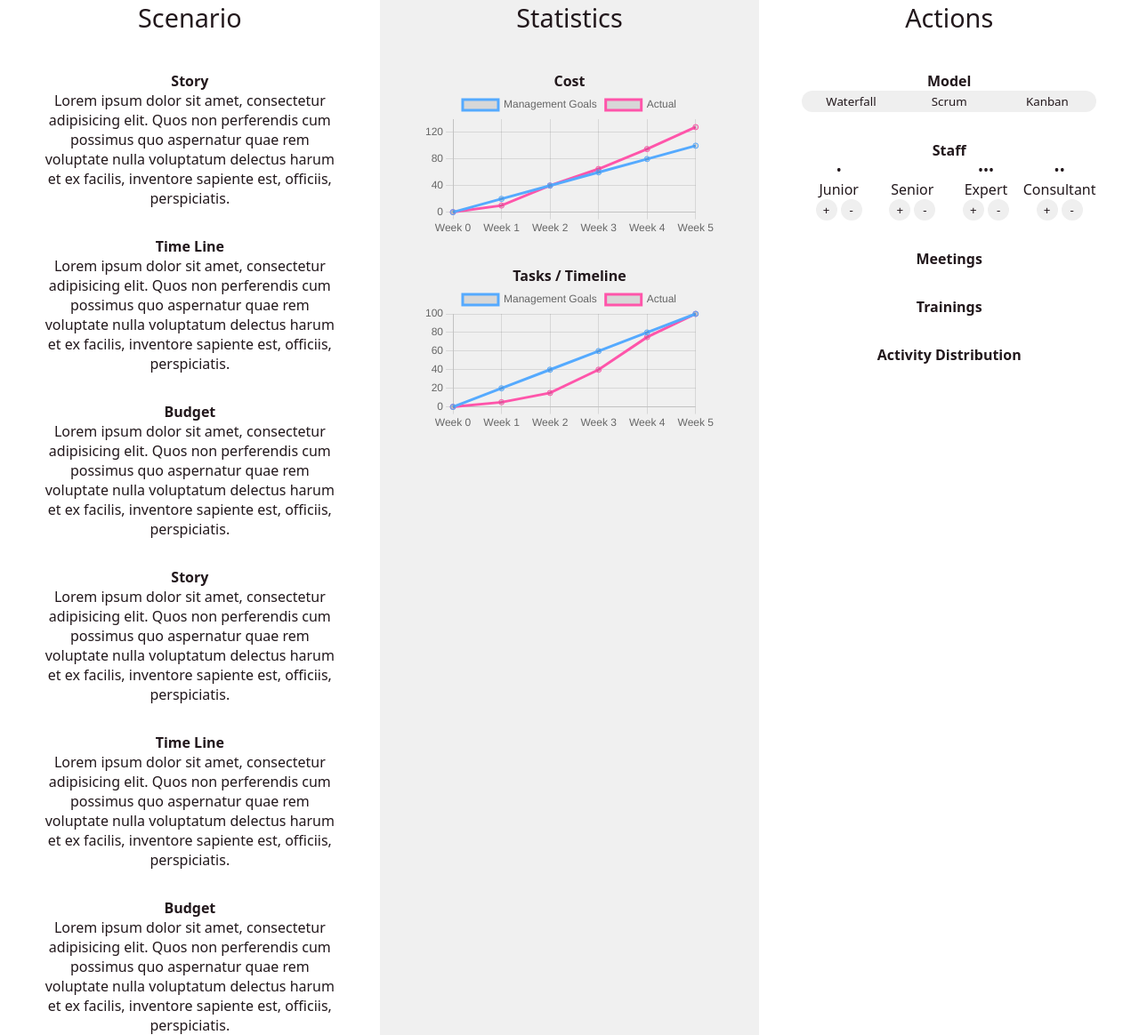
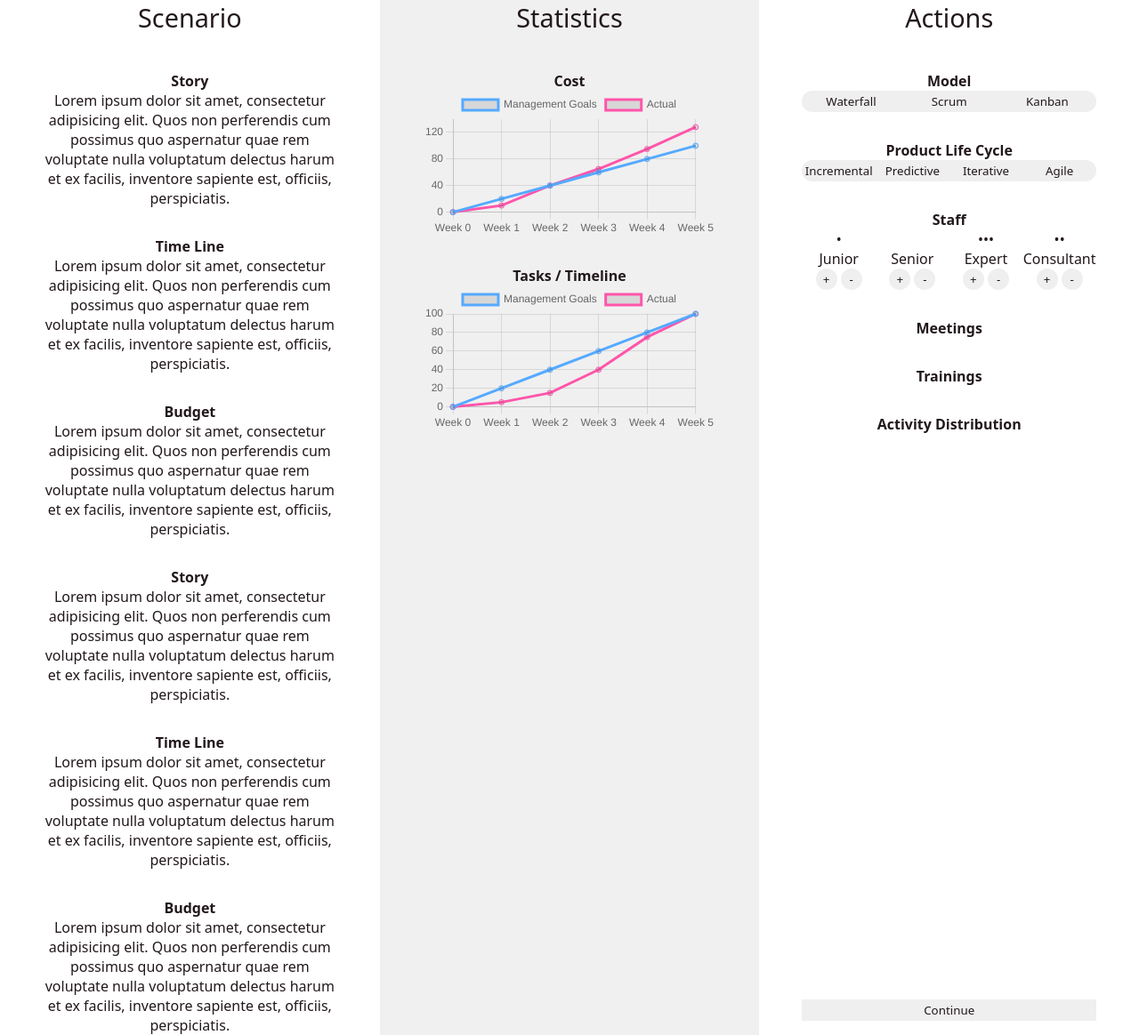
Before and after one commit to othshine/softDsim, a Django app: page / in a window 1280 px wide. Shown: the part 100-1264 px from the top of the page at 89% size. Run offline with Django 3.2, Linux system fonts and the light colour scheme; some libraries are stand-ins or nearby versions.

Commit message:
Added Life Cycle choice

```diff
--- a/app/static/app/index.js
+++ b/app/static/app/index.js
@@ -16,23 +16,21 @@ function pickerSub(n){
 
 /* Model Picker */
 
-function pickModel(n){
-  document.getElementById("model-picker-container").children[n].style.backgroundColor = '#5863f8ff';
-  document.getElementById("model-picker-container").children[n].style.color = '#FFFFFF';
-
-  for (i of [1,2]){
-    const x = (n+i) % 3
-    document.getElementById("model-picker-container").children[x].style.backgroundColor = "#F0F0F0"
-    document.getElementById("model-picker-container").children[n].style.color = "#22181cff";
+function pickButton(n, element, m){
+  for (let i of Array(m).keys()){
+    const x = (n+i) % m
+    document.getElementById(element).children[x].style.backgroundColor = "#F0F0F0"
+    document.getElementById(element).children[x].style.color = "#22181c";
   }
 
-
+  document.getElementById(element).children[n].style.backgroundColor = '#5863f8';
+  document.getElementById(element).children[n].style.color = '#FFFFFF';
 }
 
 
 /* Activity Distribution Chart */
 
-function calculateActivityLenght(meetings, trainings){
+function calculateActivityLength(meetings, trainings){
   let m = (meetings / 40)*100;
   let t = (trainings / 40) * 100;
   let d = 100 - m - t;
@@ -40,12 +38,12 @@ function calculateActivityLenght(meetings, trainings){
 }
 
 
-function makeActivityChart(lenghts) {
-  const childs = document.getElementById("activity-distribution-container").children;
+function makeActivityChart(length) {
+  const children = document.getElementById("activity-distribution-container").children;
   const colors = ['#55AAFF', '#AAFF55', '#FF55AA']
-  for (i of [0,1,2]){
-    childs[i].style.backgroundColor = colors[i]
-    childs[i].style.width = "" + lenghts[i] + "%"
+  for (let i of [0,1,2]){
+    children[i].style.backgroundColor = colors[i]
+    children[i].style.width = "" + length[i] + "%"
   }
 }
 
--- a/app/static/app/styles.css
+++ b/app/static/app/styles.css
@@ -106,23 +106,26 @@ button:active{
   color: white;
 }
 
-.button-row-3 {
+.button-row {
   width: 100%;
   display: flex;
   flex-flow: row;
-
 }
 
-.button-row-3 > button {
+.row-3 > button {
   width: calc(100% / 3);
 }
 
+.row-4 > button {
+  width: calc(100% / 4);
+}
 
-.button-row-3 > button:last-child {
+
+.button-row > button:last-child {
   border-radius: 0 1rem 1rem 0;
 }
 
-.button-row-3 > button:first-child {
+.button-row > button:first-child {
   border-radius: 1rem 0 0 1rem;
 }
 
@@ -196,3 +199,18 @@ button:active{
   float: left;
   height: 2rem;
 }
+
+
+/* Continue Button */
+
+#continue-container {
+  width: calc(100% / 3 - 6rem);
+  bottom: 1rem;
+  position: absolute;
+  margin-left: auto;
+  margin-right: auto;
+}
+
+#continue-container > button {
+  width: 100%;
+}
--- a/app/templates/app/index.html
+++ b/app/templates/app/index.html
@@ -61,10 +61,20 @@
         <h3 class="element-header">
           Model
         </h3>
-        <div id="model-picker-container" class="button-row-3">
-          <button onclick="pickModel(0)">Waterfall</button>
-          <button onclick="pickModel(1)">Scrum</button>
-          <button onclick="pickModel(2)">Kanban</button>
+        <div id="model-picker-container" class="button-row row-3">
+          <button onclick="pickButton(0, 'model-picker-container', 3)">Waterfall</button>
+          <button onclick="pickButton(1, 'model-picker-container', 3)">Scrum</button>
+          <button onclick="pickButton(2, 'model-picker-container', 3)">Kanban</button>
+        </div>
+
+        <h3 class="element-header">
+          Product Life Cycle
+        </h3>
+        <div id="lifecycle-picker-container" class="button-row row-4">
+            <button onclick="pickButton(0, 'lifecycle-picker-container', 4)">Incremental</button>
+            <button onclick="pickButton(1, 'lifecycle-picker-container', 4)">Predictive</button>
+            <button onclick="pickButton(2, 'lifecycle-picker-container', 4)">Iterative</button>
+            <button onclick="pickButton(3, 'lifecycle-picker-container', 4)">Agile</button>
         </div>
 
         <h3 class="element-header">
@@ -117,6 +127,10 @@
             <div class="activity-bar"></div>
           </div>
 
+        <div id="continue-container">
+            <button>Continue</button>
+        </div>
+
     </section>
 
   </section>
```
